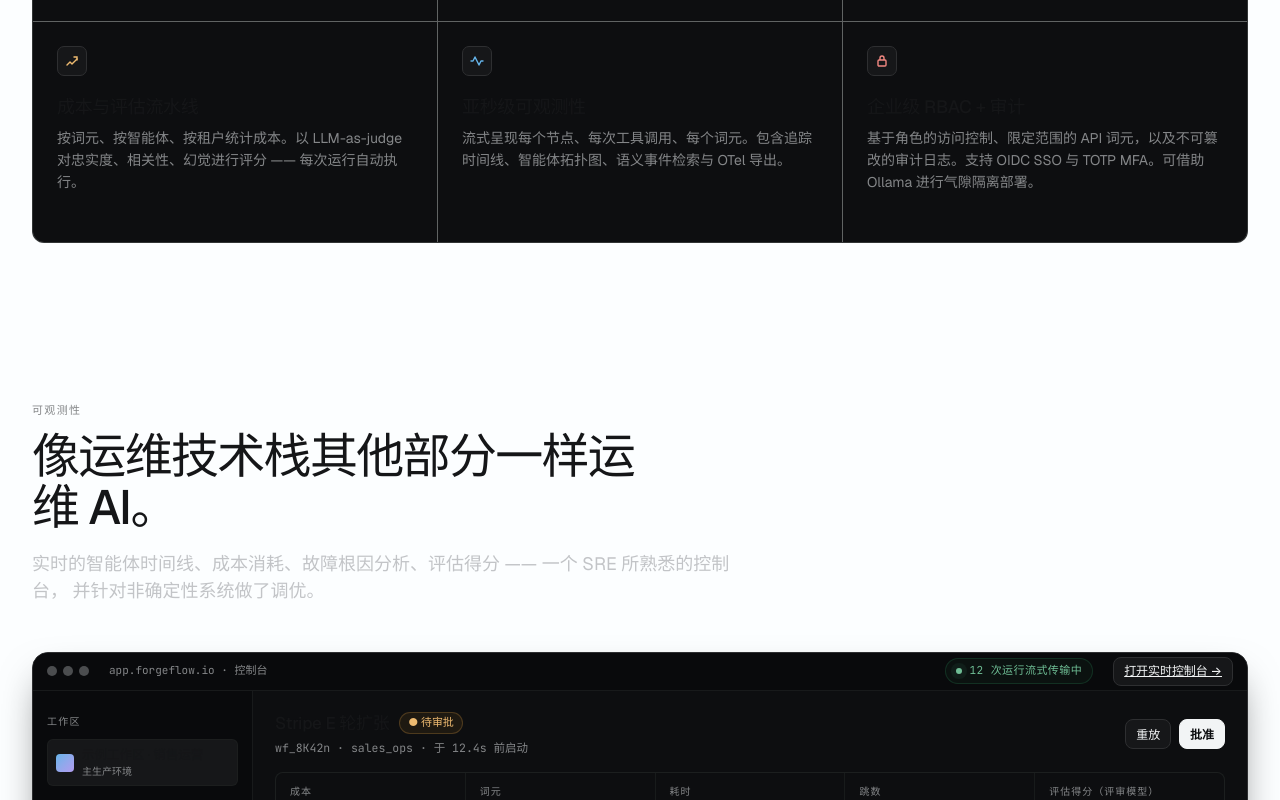
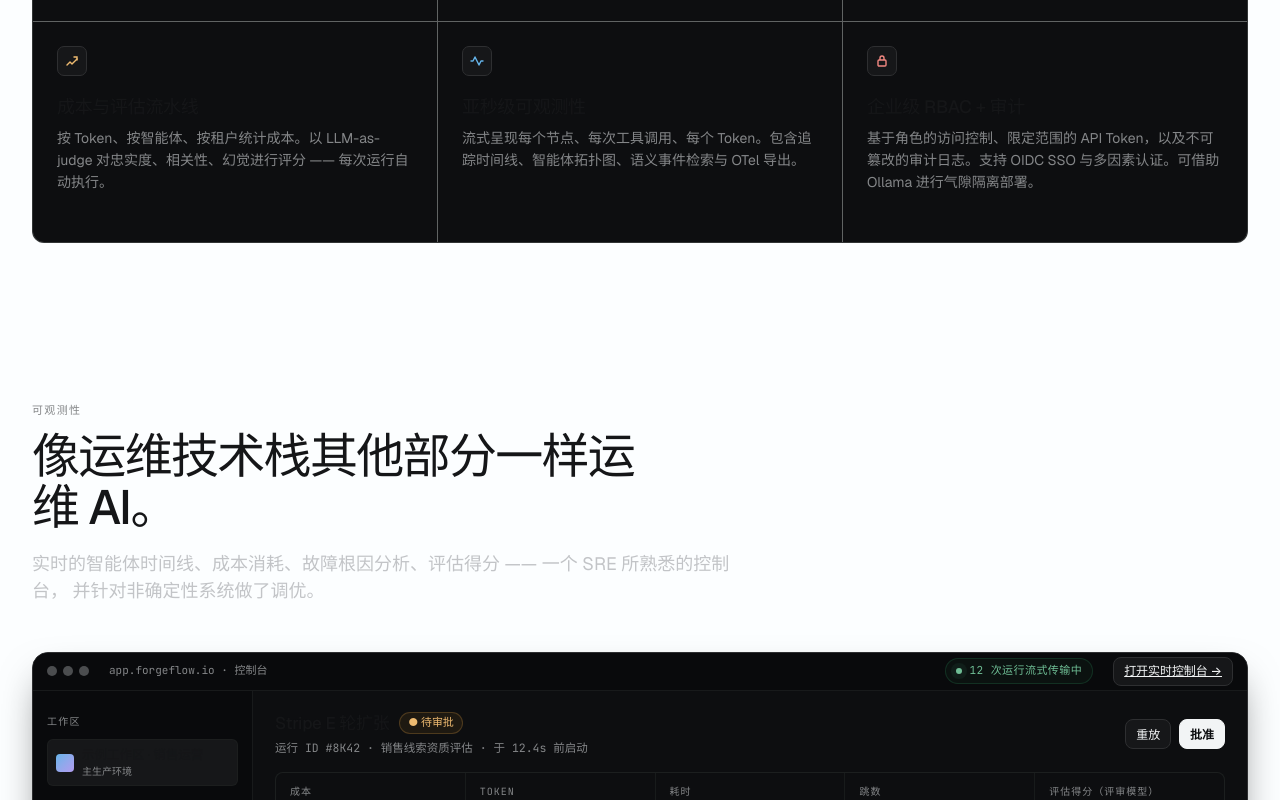
Before and after one commit to fanfanfan333/forgeflow, a React (Vite) app in the folder frontend/: page /welcome in a window 1280 px wide. Shown: the part 2480-3280 px from the top of the page. Built offline with nearby package versions, Linux system fonts and the light colour scheme.

Commit message:
INC37r2 B+C: 按用户裁定回滚 Token（词元->Token）+ 裸端点加中文标签（Topbar/LandingPage/CostView/WorkflowsView）

```diff
--- a/frontend/src/components/RunSalesOpsDialog.tsx
+++ b/frontend/src/components/RunSalesOpsDialog.tsx
@@ -161,7 +161,7 @@ export function RunSalesOpsDialog({ open, onClose }: { open: boolean; onClose: (
           <>
             <p className="auth-hint">
               运行真实流水线：研究员 → 分析器（为线索评分；&lt;4.0 判定不合格）→ 执行器
-              起草提案 → 暂停等待经理审批。耗时约 <b>1–2 分钟</b>，会消耗真实的 LLM 词元。
+              起草提案 → 暂停等待经理审批。耗时约 <b>1–2 分钟</b>，会消耗真实的 LLM Token。
             </p>
             <form onSubmit={submit}>
               <label>
--- a/frontend/src/views/DesignHubPage.tsx
+++ b/frontend/src/views/DesignHubPage.tsx
@@ -198,7 +198,7 @@ function DeliverableCard({ d }: { d: Deliverable }) {
 
 const DESIGN_MOVES = [
   { num: '01 · 深色优先，石墨而非纯黑', title: '控制台并不假装自己是一本笔记本。', body: '深石墨色画布为 oklch(0.165) —— 绝非纯黑，也绝不用高彩度石板色。它读起来像一块仪表盘；在凌晨两点的值守班次中依然耐看，不会让眼睛疲劳。' },
-  { num: '02 · 全表格化', title: '数字始终对齐。', body: '每一处成本、延迟、评分、词元计数都使用等宽数字。视线沿列下行而不会跳动。等宽也是那句视觉低语：「这出自系统，而非人手。」' },
+  { num: '02 · 全表格化', title: '数字始终对齐。', body: '每一处成本、延迟、评分、Token 计数都使用等宽数字。视线沿列下行而不会跳动。等宽也是那句视觉低语：「这出自系统，而非人手。」' },
   { num: '03 · 动效指向状态', title: '实时指示器脉动，界面本身不动。', body: '唯一让动效「声量」拉满的地方，是运行中工作流的微光，以及穿梭于拓扑图的 SSE 数据包 —— 恰好是用户需要知道「有东西活着」之处。悬停状态在 180ms 内落定。' },
   { num: '04 · 智能体是一等公民', title: '同一个头像，出现在四处。', body: '研究员的紫色标记在拓扑图、甘特图、审计日志与审批卡片中完全一致。操作者识别智能体，就如同 SRE 识别服务一样。' },
   { num: '05 · 密度优先于装饰', title: '用发丝线，而非层层套卡的卡片。', body: '1px 的微妙边框、12–16px 的间距、不堆叠阴影、数据界面不用渐变填充。信息本身就是设计；装饰则让开路。' },
@@ -359,7 +359,7 @@ const ROADMAP_COLS = [
     '实时控制台（当前构建）—— 运行、智能体、审批',
     '针对本地 Ollama 守护进程的气隙隔离部署',
     '用于可恢复运行的 Postgres 检查点',
-    'RBAC 角色 + 限定范围 API 词元 + 审计日志',
+    'RBAC 角色 + 限定范围 API Token + 审计日志',
   ]},
   { cls: 'q2', tag: '下一步', when: 'v0.2 · 规划中', items: [
     '工作流仿真模式（针对历史流量回放）',
--- a/frontend/src/views/LandingPage.tsx
+++ b/frontend/src/views/LandingPage.tsx
@@ -450,7 +450,7 @@ function Platform() {
               </svg>
             }
             title="成本与评估流水线"
-            body="按词元、按智能体、按租户统计成本。以 LLM-as-judge 对忠实度、相关性、幻觉进行评分 —— 每次运行自动执行。"
+            body="按 Token、按智能体、按租户统计成本。以 LLM-as-judge 对忠实度、相关性、幻觉进行评分 —— 每次运行自动执行。"
           />
           <Feature
             color="var(--blue-4)"
@@ -460,7 +460,7 @@ function Platform() {
               </svg>
             }
             title="亚秒级可观测性"
-            body="流式呈现每个节点、每次工具调用、每个词元。包含追踪时间线、智能体拓扑图、语义事件检索与 OTel 导出。"
+            body="流式呈现每个节点、每次工具调用、每个 Token。包含追踪时间线、智能体拓扑图、语义事件检索与 OTel 导出。"
           />
           <Feature
             color="var(--red-4)"
@@ -471,7 +471,7 @@ function Platform() {
               </svg>
             }
             title="企业级 RBAC + 审计"
-            body="基于角色的访问控制、限定范围的 API 词元，以及不可篡改的审计日志。支持 OIDC SSO 与 TOTP MFA。可借助 Ollama 进行气隙隔离部署。"
+            body="基于角色的访问控制、限定范围的 API Token，以及不可篡改的审计日志。支持 OIDC SSO 与多因素认证。可借助 Ollama 进行气隙隔离部署。"
           />
         </div>
       </div>
@@ -547,7 +547,7 @@ function ObservabilityPreview() {
                     <span className="badge amber">● 待审批</span>
                   </div>
                   <div className="mono" style={{ fontSize: 11.5, color: 'var(--fg-muted)', marginTop: 4 }}>
-                    wf_8K42n · sales_ops · 于 12.4s 前启动
+                    运行 ID #8K42 · 销售线索资质评估 · 于 12.4s 前启动
                   </div>
                 </div>
                 <div style={{ display: 'flex', gap: 8 }}>
@@ -558,7 +558,7 @@ function ObservabilityPreview() {
 
               <div className="preview-kpis">
                 <PreviewKpi label="成本" value="¥0.184" />
-                <PreviewKpi label="词元" value="14,892" />
+                <PreviewKpi label="Token" value="14,892" />
                 <PreviewKpi label="耗时" value="12.4s" />
                 <PreviewKpi label="跳数" value="8" />
                 <PreviewKpi label="评估得分（评审模型）" value={<>9.1<span style={{ color: 'var(--fg-muted)', fontSize: 13 }}>/10</span></>} valueColor="var(--emerald-4)" />
@@ -886,7 +886,7 @@ type ChangelogEntry = {
 // the top entries are unreleased work on `main`, then the 0.1.0 release.
 const CHANGELOG: ChangelogEntry[] = [
   { version: '未发布', date: 'main', tag: 'security', title: '企业级认证 —— Argon2id 口令哈希、TOTP 多因素认证、轮换式刷新令牌、OIDC 交换' },
-  { version: '未发布', date: 'main', tag: 'security', title: 'GET /workflows/{id} 与 /trace 上的对象级授权（修复 IDOR）' },
+  { version: '未发布', date: 'main', tag: 'security', title: '工作流详情与轨迹接口上的对象级授权（修复越权访问）' },
   { version: '未发布', date: 'main', tag: 'fix', title: '工作流运行接口的执行超时改为返回 504，而不再占用执行体' },
   { version: '未发布', date: 'main', tag: 'release', title: 'React 19 控制台视图按需分包；初始包体积 约 547 kB → 约 364 kB' },
   { version: 'v0.1.0', date: '2026', tag: 'release', title: '首次公开发布 —— 主控多智能体内核、MCP、A2A、pgvector 记忆' },
@@ -1021,7 +1021,7 @@ const SURFACES: Surface[] = [
     articles: [
       'OIDC 单点登录配置',
       'TOTP 多因素认证',
-      'RBAC 角色与限定范围的 API 词元',
+      'RBAC 角色与限定范围的 API Token',
       '审计日志留存与命名空间隔离',
     ],
   },
@@ -1155,7 +1155,7 @@ const REFERENCES: RefItem[] = [
   { label: 'Python 包', sublabel: '通过包管理器安装', href: '/api/docs', external: true },
   { label: 'REST API', sublabel: '交互式接口文档', href: '/api/docs', external: true },
   { label: 'TypeScript SDK', sublabel: '规划中', href: '#' },
-  { label: 'OpenAPI', sublabel: '/api/openapi.json', href: '/api/openapi.json', external: true },
+  { label: 'OpenAPI', sublabel: '接口描述文件', href: '/api/openapi.json', external: true },
   { label: '健康检查', sublabel: '健康检查探测路径', href: '/api/health', external: true },
   { label: '架构', sublabel: '参考图示', href: '/architecture' },
 ]
@@ -1378,7 +1378,7 @@ function Footer() {
               </a>
               <a href="/api/health" target="_blank" rel="noopener noreferrer" style={{ textDecoration: 'none' }} aria-label="打开 API 健康检查端点">
                 <span className="badge">
-                  API 健康 · /api/health
+                  API 健康检查
                 </span>
               </a>
             </div>
--- a/frontend/src/views/LiveRunsView.tsx
+++ b/frontend/src/views/LiveRunsView.tsx
@@ -193,9 +193,10 @@ export function LiveRunsView() {
   //   * 「运行档位」恒产出，且走业务文案（`runtimeModeLabel`），**绝不**直出
   //     `deterministic` / `llm` 这类工程值。
   //
-  // ⚠️ P0-5 文案纪律的**显式例外登记**（勿删）：「Token 用量」「模型成本」两个字面
-  // 含工程词 `Token`，与 P0-5「平台自撰文案不得含工程术语」存在张力。本期**保留不改**：
-  //   ① 用户需求里明确要求展示 Token（成本计量单位，非内部实现细节）；
+  // ✅ P0-5 文案纪律的**正式裁定**（INC37，用户已确认）：用户明确选择**保留 `Token`**
+  // （视作成本计量单位，而非内部实现细节），故「Token 用量」「模型成本」两个字面**长期保留**，
+  // 不再计为待办：
+  //   ① 用户需求里明确要求以 `Token` 作为成本计量单位展示；
   //   ② AC-5 正以该**字面**为计数锚点（改名会让计数口径失锚）。
   // 真正需要处理的是**档位值**：`runtime_mode` 的原始工程值（`deterministic`/`llm`/
   // `react`/`graph`）**绝不直出**，一律经 `runtimeModeLabel` 映射为业务表述。
@@ -213,7 +214,7 @@ export function LiveRunsView() {
     if (costEvidence.modelDriven) {
       // 模型驱动档：0 是**真实计量**（已测量），可渲染。
       if (typeof real.total_tokens === 'number') {
-        facts.push({ label: '词元用量', value: real.total_tokens.toLocaleString() })
+        facts.push({ label: 'Token 用量', value: real.total_tokens.toLocaleString() })
       }
       if (typeof real.total_cost_usd === 'number') {
         facts.push({ label: '模型成本', value: `$${real.total_cost_usd.toFixed(4)}` })
--- a/frontend/src/views/MemoryView.tsx
+++ b/frontend/src/views/MemoryView.tsx
@@ -163,7 +163,7 @@ function SampleResults() {
         <div className="footer">
           <span className="badge">2025-11-20</span>
           <span className="badge">林薇</span>
-          <span className="badge mono">词元数 3</span>
+          <span className="badge mono">Token 数 3</span>
         </div>
       </div>
       <div className="mem-card">
@@ -175,7 +175,7 @@ function SampleResults() {
         <div className="footer">
           <span className="badge">2026-02-08</span>
           <span className="badge">陈思</span>
-          <span className="badge mono">词元数 12</span>
+          <span className="badge mono">Token 数 12</span>
         </div>
       </div>
       <div className="mem-card">
@@ -199,7 +199,7 @@ function SampleResults() {
         <div className="footer">
           <span className="badge">2026-03-14</span>
           <span className="badge">金杰</span>
-          <span className="badge mono">词元数 8</span>
+          <span className="badge mono">Token 数 8</span>
         </div>
       </div>
     </>
```
